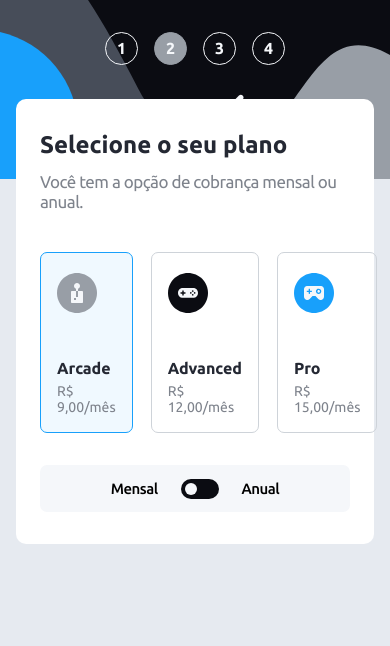
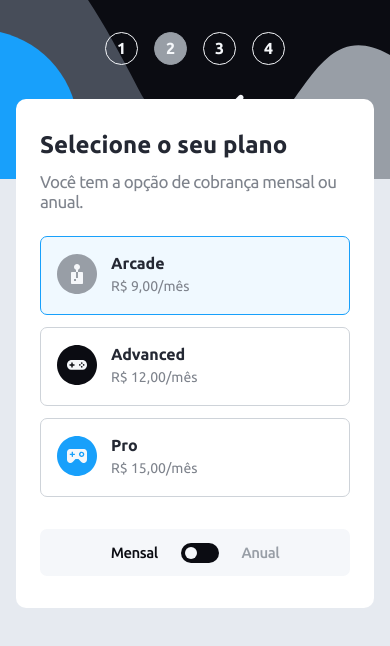
Before and after one commit to rafaelvieiracosta/form-multi-step, a Vue app: page /plan in a window 390 px wide. Shown: the top 646 px of the page. Built offline with nearby package versions, Linux system fonts and the light colour scheme.

Commit message:
feat: `selectYourPlan` responsive

```diff
--- a/src/views/selectYourPlan.vue
+++ b/src/views/selectYourPlan.vue
@@ -122,7 +122,7 @@
     </form>
 
     <div class="section-period" @click="period = !period">
-      <p class="section-period-name">Mensal</p>
+      <p class="section-period-name" :class="{ selected: !period }">Mensal</p>
 
       <label for="period" class="section-period-label">
         <input
@@ -135,7 +135,7 @@
         <span class="section-period-label-slider"></span>
       </label>
 
-      <p class="section-period-name">Anual</p>
+      <p class="section-period-name" :class="{ selected: period }">Anual</p>
     </div>
   </section>
 </template>
@@ -206,22 +206,32 @@ export default {
 
 <style scoped>
 .section-form {
-  margin-top: 40px;
+  margin-top: 24px;
   display: flex;
-  gap: 18px;
+  flex-direction: column;
+  gap: 12px;
 }
 .section-form-item-input {
   display: none;
+}
+@media (min-width: 768px) {
+  .section-form {
+    margin-top: 40px;
+    flex-direction: row;
+    gap: 18px;
+  }
 }
 
 /* FORM: ITEMS */
 .section-form-item {
   flex: 1;
-  padding: 20px 16px 17px;
+  padding: 17px 16px 20px;
   border: 1px solid var(--c3);
   border-radius: 7px;
   cursor: pointer;
   transition: 0.3s ease-in-out;
+  display: flex;
+  gap: 14px;
 }
 .section-form-item:hover {
   border-color: var(--p1);
@@ -230,11 +240,14 @@ export default {
   border-color: var(--p1);
   background-color: var(--s1);
 }
+@media (min-width: 768px) {
+  .section-form-item {
+    display: block;
+    padding: 20px 16px 17px;
+  }
+}
 
 /* FORM: ITEMS TEXTS */
-.section-form-item-text {
-  margin-top: 43px;
-}
 .section-form-item-text-name {
   font-weight: 700;
   font-size: 16px;
@@ -252,6 +265,12 @@ export default {
 }
 .section-form-item-text-price span {
   color: var(--p3);
+  font-size: 12px;
+}
+@media (min-width: 768px) {
+  .section-form-item-text {
+    margin-top: 43px;
+  }
 }
 
 /* PERIOD TOGGLE INPUT */
@@ -272,6 +291,11 @@ export default {
   letter-spacing: -0.035em;
   padding: 15px;
   cursor: pointer;
+  color: var(--c6);
+  transition: 0.4s;
+}
+.section-period-name.selected {
+  color: var(--c12);
 }
 .section-period-label-input {
   display: none;
```
